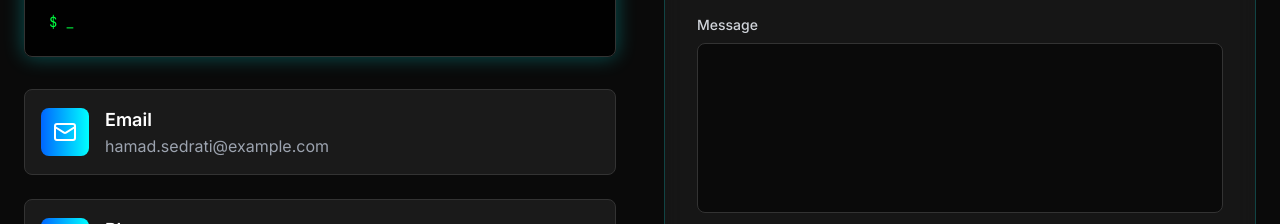
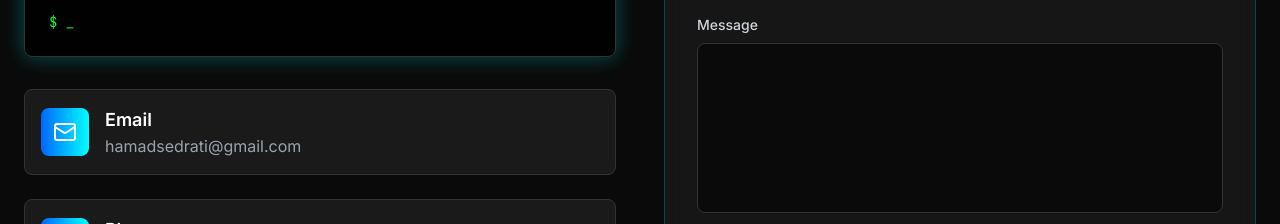
Before and after one commit to hamadsedrati/Portfolio, a React (Vite) app: page / in a window 1280 px wide. Shown: the part 4880-5104 px from the top of the page. Built offline with nearby package versions, Linux system fonts and the light colour scheme.

Commit message:
Updated Contact.tsx

```diff
--- a/src/components/Contact.tsx
+++ b/src/components/Contact.tsx
@@ -23,8 +23,8 @@ const Contact: React.FC = () => {
   };
 
   const contactInfo = [
-    { icon: Mail, title: 'Email', value: 'hamad.sedrati@example.com', href: 'mailto:hamad.sedrati@example.com' },
-    { icon: Phone, title: 'Phone', value: '+1 (555) 123-4567', href: 'tel:+15551234567' },
+    { icon: Mail, title: 'Email', value: 'hamadsedrati@gmail.com', href: 'mailto:hamadsedrati@gmail.com' },
+    { icon: Phone, title: 'Phone', value: '+973 38443190', href: 'tel:+97338443190' },
     { icon: MapPin, title: 'Location', value: 'Available Worldwide', href: '#' },
   ];
 
```
